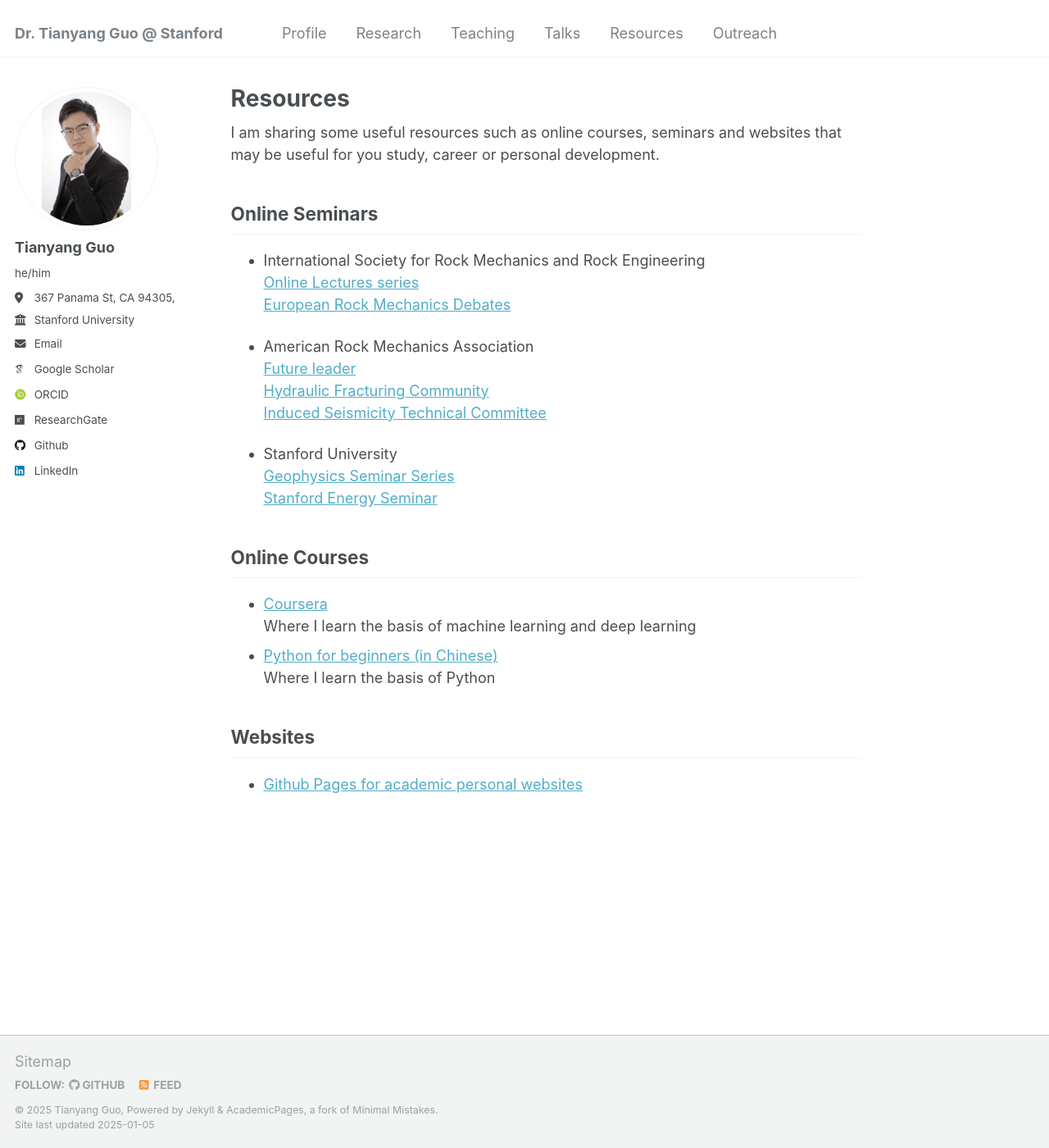
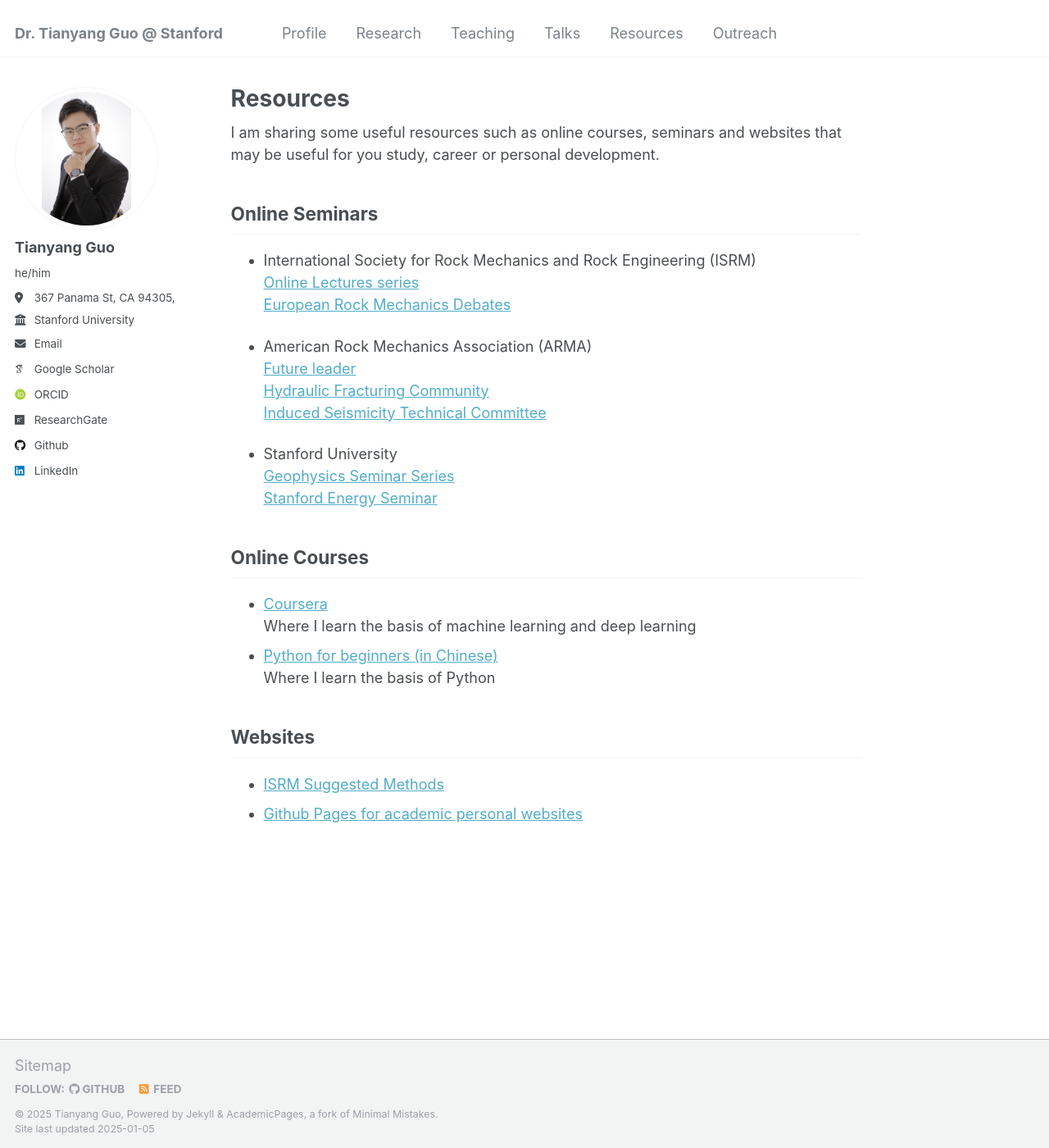
Before and after one commit to guotystanford/guotystanford.github.io, a Jekyll site: the page built from _pages/Resources.md, in a window 1280 px wide and 1400 px high. Shown: the whole window at 82% size. Built offline with Jekyll 4.4.1, drawn with Linux system fonts in a browser that asks for light colours; some web fonts are replaced.

Commit message:
Update Resources.md

```diff
--- a/_pages/Resources.md
+++ b/_pages/Resources.md
@@ -7,11 +7,11 @@ author_profile: true
 I am sharing some useful resources such as online courses, seminars and websites that may be useful for you study, career or personal development.
 
 ## Online Seminars
-* International Society for Rock Mechanics and Rock Engineering
+* International Society for Rock Mechanics and Rock Engineering (ISRM)
   [Online Lectures series](https://isrm.net/isrm/page/show/1104)
   [European Rock Mechanics Debates](https://www.youtube.com/playlist?list=PLJDDx6DYJKNCENzmPzTbozT24fLrM_9y6)
 
-* American Rock Mechanics Association
+* American Rock Mechanics Association (ARMA)
   [Future leader](https://www.youtube.com/@armafutureleaders8531)
   [Hydraulic Fracturing Community](https://www.youtube.com/@ARMA_HFC/featured)
   [Induced Seismicity Technical Committee](https://www.youtube.com/@armainducedseismicitytechn1162/featured)
@@ -27,4 +27,5 @@ I am sharing some useful resources such as online courses, seminars and websites
   Where I learn the basis of Python
 
 ## Websites
+* [ISRM Suggested Methods](https://isrm.net/isrm/page/show/1305)
 * [Github Pages for academic personal websites](https://github.com/academicpages/academicpages.github.io)
```
